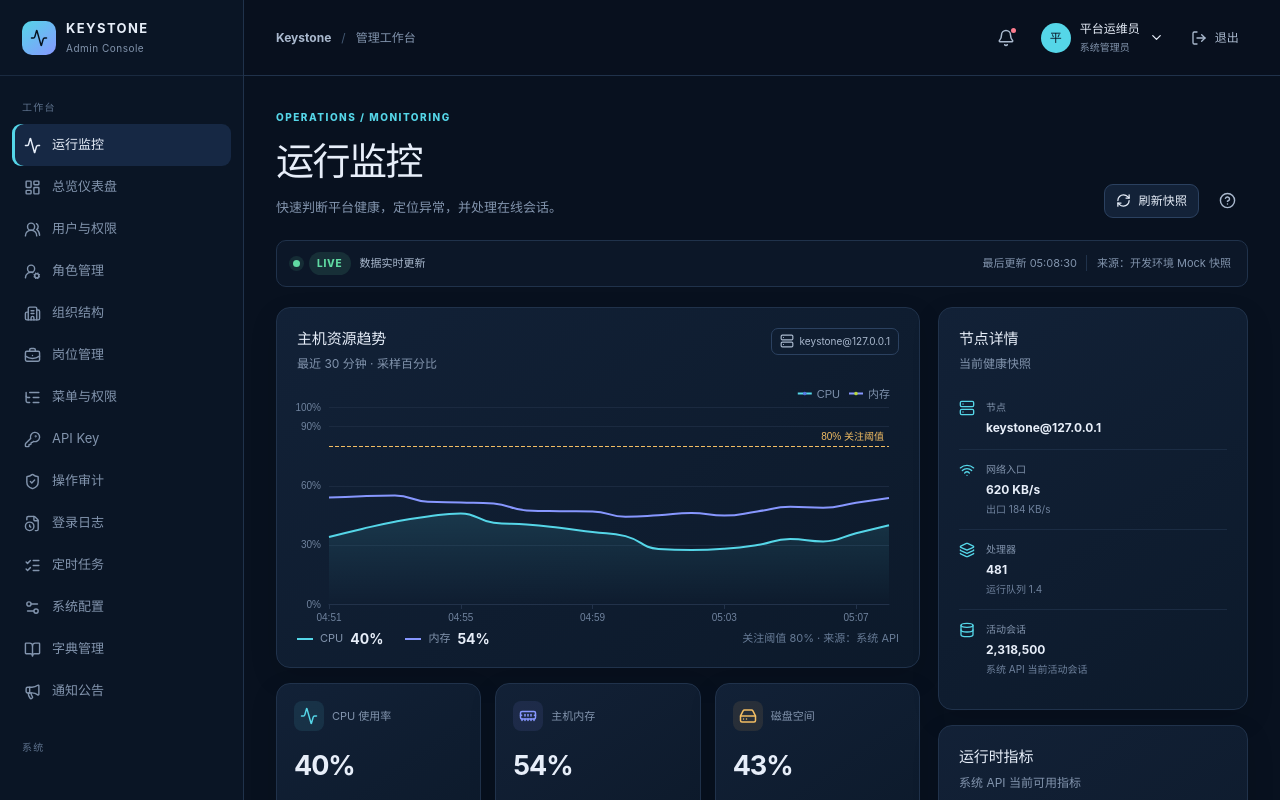
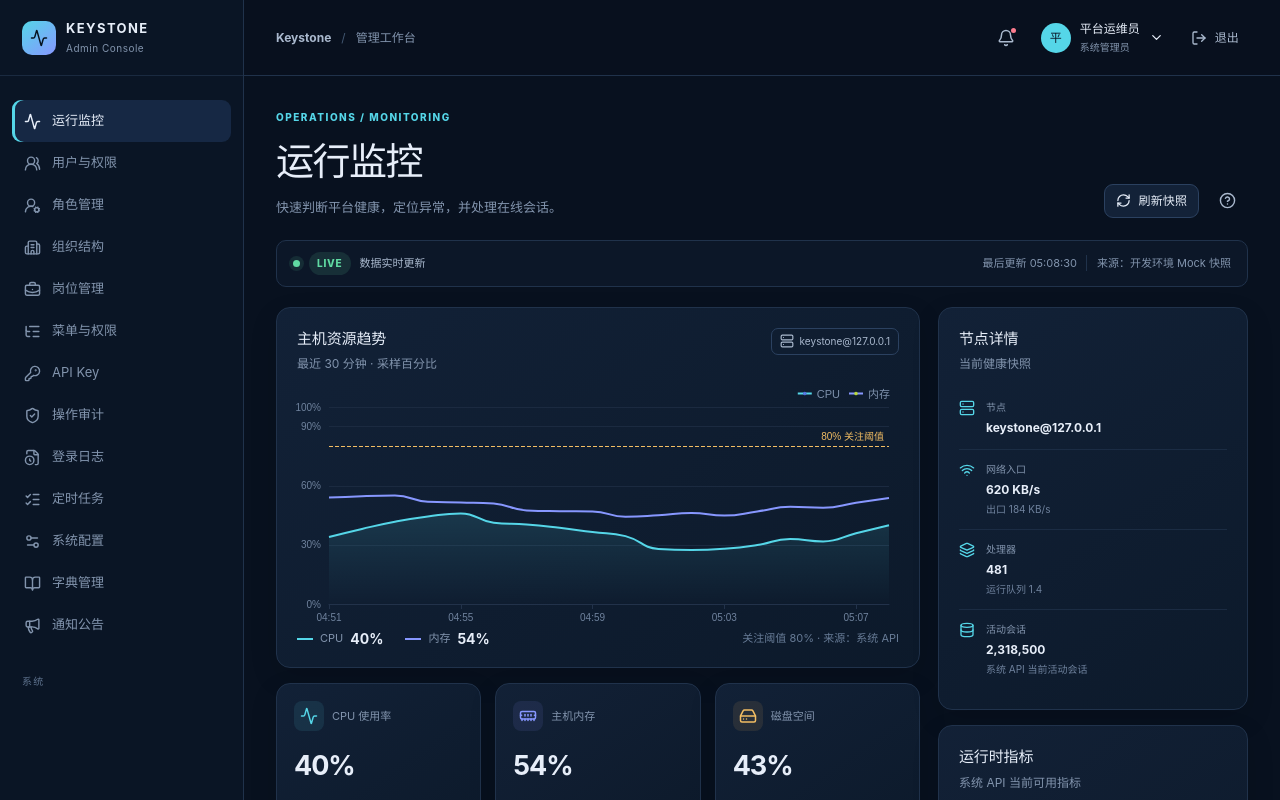
Before and after one commit to bruceblink/keystone-admin-web, a React (Vite) app: page /login in a window 1280 px wide. Both pictures are taken after a click on the button "登录". Shown: the top 800 px of the page. Built offline with nearby package versions, Linux system fonts and the light colour scheme; no server answers.

Commit message:
fix: remove obsolete workspace navigation

```diff
--- a/src/widgets/layout/AdminShell.tsx
+++ b/src/widgets/layout/AdminShell.tsx
@@ -1,12 +1,11 @@
 import { useState } from 'react'
-import { Activity, Bell, BookOpen, BriefcaseBusiness, Building2, ChevronDown, FileClock, KeyRound, LayoutDashboard, ListChecks, ListTree, LogOut, Megaphone, Menu, Settings2, ShieldCheck, UserRoundCog, UsersRound, X } from 'lucide-react'
+import { Activity, Bell, BookOpen, BriefcaseBusiness, Building2, ChevronDown, FileClock, KeyRound, ListChecks, ListTree, LogOut, Megaphone, Menu, Settings2, ShieldCheck, UserRoundCog, UsersRound, X } from 'lucide-react'
 import { NavLink, Outlet, useNavigate } from 'react-router-dom'
 import { useSessionStore } from '../../shared/state/session'
 import { Button } from '../../shared/ui'
 
 const navItems = [
   { to: '/monitor', label: '运行监控', icon: Activity },
-  { to: '/dashboard', label: '总览仪表盘', icon: LayoutDashboard },
   { to: '/users', label: '用户与权限', icon: UsersRound },
   { to: '/roles', label: '角色管理', icon: UserRoundCog },
   { to: '/departments', label: '组织结构', icon: Building2 },
@@ -36,7 +35,6 @@ export function AdminShell() {
       <aside className={`sidebar ${mobileOpen ? 'sidebar-open' : ''}`}>
         <div className="sidebar-head"><div className="brand-mark"><Activity size={18} /></div><div><strong>KEYSTONE</strong><span>Admin Console</span></div><button className="mobile-close" onClick={() => setMobileOpen(false)} aria-label="关闭导航"><X size={20} /></button></div>
         <nav className="primary-nav" aria-label="主导航">
-          <p className="nav-label">工作台</p>
           {navItems.map(({ to, label, icon: Icon }) => <NavLink key={to} to={to} onClick={() => setMobileOpen(false)} className={({ isActive }) => `nav-item ${isActive ? 'nav-item-active' : ''}`}><Icon size={17} /><span>{label}</span></NavLink>)}
           <p className="nav-label nav-label-spaced">系统</p>
         </nav>
```
